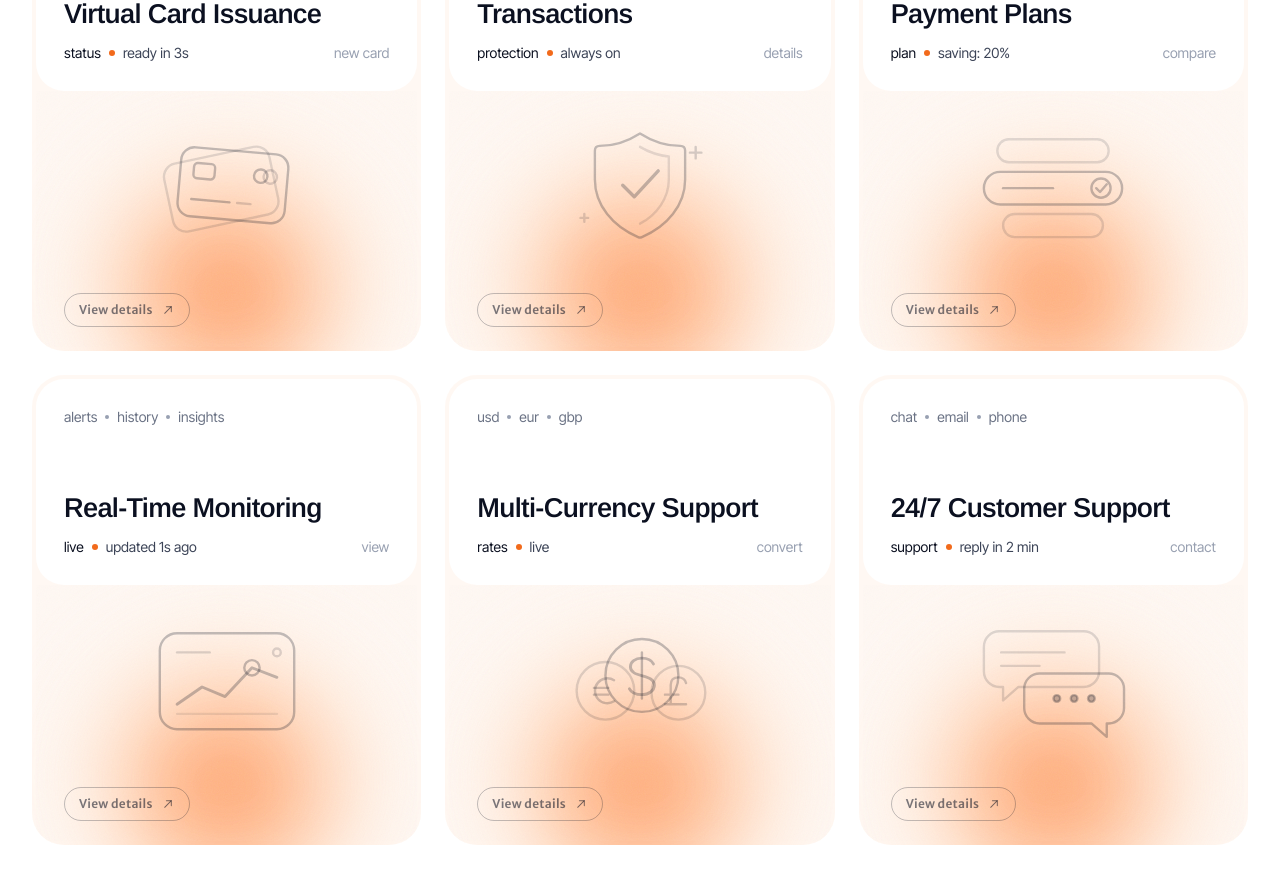
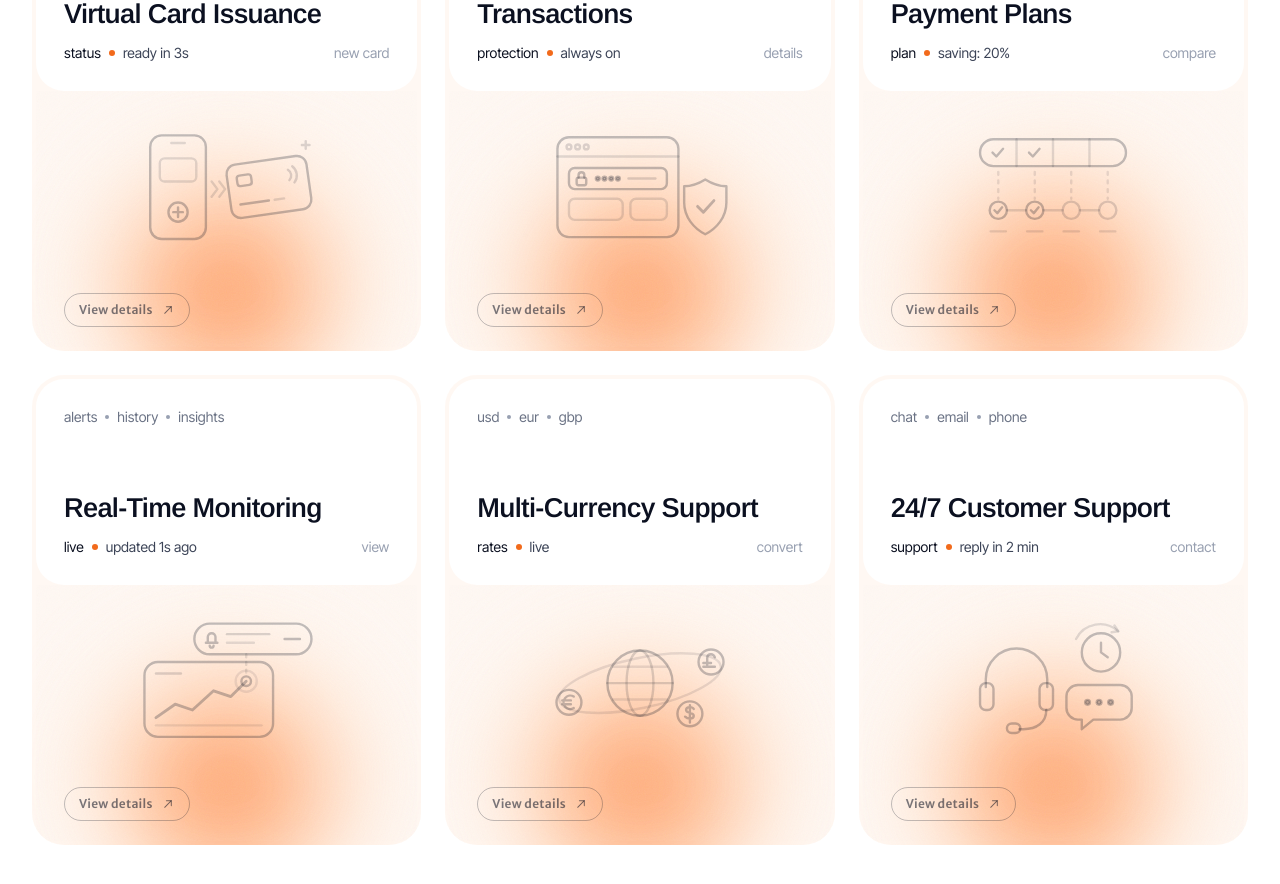
Before and after one commit to abrkabir/brand-stripcard, a Next.js app: page / in a window 1280 px wide. Shown: the part 2360-3244 px from the top of the page. Built offline with nearby package versions, Linux system fonts and the light colour scheme; no server answers.

Commit message:
why cards updated

```diff
--- a/src/components/home/WhyCard.jsx
+++ b/src/components/home/WhyCard.jsx
@@ -154,95 +154,162 @@ function Line({ children, ...props }) {
   );
 }
 
-/** Two cards fanned, the front one with a chip, a number line and a mark. */
+/** Issuance: a phone with a "+" button, a fresh card sliding out of it. */
 function CardsArt(props) {
   return (
     <Line {...props}>
-      <rect x="38" y="36" width="112" height="72" rx="14" transform="rotate(-12 94 72)" strokeOpacity="0.5" />
-      <g transform="rotate(5 106 70)">
-        <rect x="50" y="32" width="112" height="72" rx="14" />
-        <rect x="64" y="48" width="22" height="16" rx="4" />
-        <path d="M64 86h40" />
-        <path d="M112 86h14" strokeOpacity="0.6" />
-        <circle cx="134" cy="56" r="7" />
-        <circle cx="144" cy="56" r="7" strokeOpacity="0.6" />
+      {/* Phone, with a card thumbnail and the create button. */}
+      <rect x="20" y="16" width="58" height="108" rx="12" />
+      <path d="M42 24h14" strokeOpacity="0.5" />
+      <rect x="30" y="40" width="38" height="24" rx="5" strokeOpacity="0.5" />
+      <circle cx="49" cy="96" r="10" />
+      <path d="M49 91v10M44 96h10" />
+
+      {/* Motion between the two. */}
+      <path d="m84 64 6 8-6 8M92 64l6 8-6 8" strokeOpacity="0.5" />
+
+      {/* The new card: chip, number, contactless. */}
+      <g transform="rotate(-8 142 72)">
+        <rect x="102" y="42" width="84" height="56" rx="10" />
+        <rect x="112" y="54" width="15" height="11" rx="3" />
+        <path d="M112 84h30" />
+        <path d="M148 84h10" strokeOpacity="0.5" />
+        <path d="M166 55a7 7 0 0 1 0 11M171 52a12 12 0 0 1 0 17" strokeOpacity="0.6" />
       </g>
+      <path d="M182 22v8M178 26h8" strokeOpacity="0.6" />
     </Line>
   );
 }
 
-/** A rounded shield with a check, and two small sparks. */
+/** Security: a checkout form with a lock and a masked number, shield beside. */
 function ShieldArt(props) {
   return (
     <Line {...props}>
-      <path d="M100 14c14 9 28 13 42 13 3 0 5 2 5 5v30c0 27-19 49-45 60a5 5 0 0 1-4 0c-26-11-45-33-45-60V32c0-3 2-5 5-5 14 0 28-4 42-13Z" />
-      <path d="M100 28c10 6 20 9 30 10v24c0 20-13 37-30 46" strokeOpacity="0.45" />
-      <path d="m82 68 12 12 25-27" strokeWidth="3.5" />
-      <path d="M158 28v12M152 34h12" strokeOpacity="0.7" />
-      <path d="M42 98v8M38 102h8" strokeOpacity="0.6" />
+      {/* Browser window. */}
+      <rect x="14" y="18" width="126" height="104" rx="12" />
+      <path d="M14 38h126" strokeOpacity="0.5" />
+      <circle cx="26" cy="28" r="2.5" strokeOpacity="0.6" />
+      <circle cx="35" cy="28" r="2.5" strokeOpacity="0.6" />
+      <circle cx="44" cy="28" r="2.5" strokeOpacity="0.6" />
+
+      {/* Card number field: padlock, masked digits, last four. */}
+      <rect x="26" y="50" width="102" height="22" rx="6" />
+      <rect x="34" y="60" width="10" height="8" rx="2" />
+      <path d="M36 60v-2.5a3 3 0 0 1 6 0V60" />
+      <circle cx="56" cy="61" r="2" fill="currentColor" />
+      <circle cx="63" cy="61" r="2" fill="currentColor" />
+      <circle cx="70" cy="61" r="2" fill="currentColor" />
+      <circle cx="77" cy="61" r="2" fill="currentColor" />
+      <path d="M88 61h28" strokeOpacity="0.6" />
+
+      {/* Expiry and CVC. */}
+      <rect x="26" y="82" width="56" height="22" rx="6" strokeOpacity="0.5" />
+      <rect x="90" y="82" width="38" height="22" rx="6" strokeOpacity="0.5" />
+
+      {/* Shield, checked. */}
+      <path d="M168 62c8 5 15 7 22 7v17c0 15-10 27-22 33-12-6-22-18-22-33V69c7 0 14-2 22-7Z" />
+      <path d="m160 90 6 6 11-12" strokeWidth="3" />
     </Line>
   );
 }
 
-/** Three plan tiers, the middle one picked out and ticked. */
+/** Plans: one total split into four parts, paid off along a timeline. */
 function PlansArt(props) {
   return (
     <Line {...props}>
-      <rect x="42" y="20" width="116" height="24" rx="12" strokeOpacity="0.5" />
-      <rect x="28" y="54" width="144" height="34" rx="17" />
-      <path d="M48 71h52" />
-      <circle cx="150" cy="71" r="10" />
-      <path d="m145 71 4 4 7-8" />
-      <rect x="48" y="98" width="104" height="24" rx="12" strokeOpacity="0.5" />
+      {/* The total, in four instalments — the first two paid. */}
+      <rect x="24" y="20" width="152" height="28" rx="14" />
+      <path d="M62 20v28M100 20v28M138 20v28" strokeOpacity="0.5" />
+      <path d="m37 34 4 4 7-8M75 34l4 4 7-8" />
+
+      {/* Each part drops to its date. */}
+      <path d="M43 54v28M81 54v28M119 54v28M157 54v28" strokeOpacity="0.4" strokeDasharray="3 6" />
+
+      {/* Timeline. */}
+      <path d="M52 94h20M90 94h20M128 94h20" strokeOpacity="0.5" />
+      <circle cx="43" cy="94" r="9" />
+      <circle cx="81" cy="94" r="9" />
+      <circle cx="119" cy="94" r="9" strokeOpacity="0.6" />
+      <circle cx="157" cy="94" r="9" strokeOpacity="0.6" />
+      <path d="m39 94 3 3 5-6M77 94l3 3 5-6" />
+      <path d="M35 116h16M73 116h16M111 116h16M149 116h16" strokeOpacity="0.45" />
     </Line>
   );
 }
 
-/** A small dashboard: a live line climbing, its latest point lit. */
+/** Monitoring: a spend lands on the chart and fires a notification. */
 function MonitorArt(props) {
   return (
     <Line {...props}>
-      <rect x="30" y="20" width="140" height="100" rx="18" />
-      <path d="M48 40h34" strokeOpacity="0.6" />
-      <circle cx="152" cy="40" r="4" strokeOpacity="0.6" />
-      <path d="M48 104h104" strokeOpacity="0.35" />
-      <polyline points="48,94 74,76 98,86 126,56 152,66" strokeWidth="3" />
-      <circle cx="126" cy="56" r="8" />
+      {/* Notification, with its bell. */}
+      <rect x="66" y="10" width="122" height="32" rx="16" />
+      <path d="M78 30h12M80 30v-6a4 4 0 0 1 8 0v6M82 33a2 2 0 0 0 4 0" />
+      <path d="M100 21h44" strokeOpacity="0.6" />
+      <path d="M100 30h28" strokeOpacity="0.45" />
+      <path d="M160 26h16" />
+
+      {/* What triggered it. */}
+      <path d="M120 42v22" strokeOpacity="0.4" strokeDasharray="3 5" />
+
+      {/* Dashboard. */}
+      <rect x="14" y="50" width="134" height="78" rx="14" />
+      <path d="M26 62h26" strokeOpacity="0.6" />
+      <path d="M26 116h110" strokeOpacity="0.35" />
+      <polyline points="26,108 46,94 64,100 86,80 104,86 120,70" strokeWidth="3" />
+      <circle cx="120" cy="70" r="5" />
+      <circle cx="120" cy="70" r="11" strokeOpacity="0.35" />
     </Line>
   );
 }
 
-/** Three coins, overlapping, each in a different currency. */
+/** Currencies: a globe, with $, € and £ coins in orbit around it. */
 function CurrencyArt(props) {
   return (
     <Line {...props}>
-      <circle cx="64" cy="80" r="30" strokeOpacity="0.55" />
-      <circle cx="140" cy="82" r="28" strokeOpacity="0.55" />
-      <circle cx="102" cy="64" r="38" />
+      {/* Orbit. */}
+      <ellipse cx="100" cy="72" rx="86" ry="26" transform="rotate(-12 100 72)" strokeOpacity="0.4" />
+
+      {/* Globe. */}
+      <circle cx="100" cy="72" r="34" />
+      <ellipse cx="100" cy="72" rx="14" ry="34" strokeOpacity="0.6" />
+      <path d="M66 72h68" strokeOpacity="0.6" />
+      <path d="M72 55h56M72 89h56" strokeOpacity="0.4" />
 
       {/* € */}
-      <path d="M73 69a13 13 0 1 0 0 22" strokeOpacity="0.8" />
-      <path d="M52 77h15M52 84h15" strokeOpacity="0.8" />
+      <circle cx="26" cy="92" r="13" />
+      <path d="M31 86a7 7 0 1 0 0 12M19 90h9M19 94h9" />
+      {/* £ */}
+      <circle cx="174" cy="50" r="13" />
+      <path d="M178 45c-1-2-2-3-4-3-3 0-4 2-4 4v9M166 51h8M166 55h12" />
       {/* $ */}
-      <path d="M102 40v48" />
-      <path d="M114 52c-2-4-7-6-12-6-7 0-12 4-12 9 0 12 25 7 25 19 0 6-6 10-13 10-6 0-11-2-13-6" strokeWidth="3" />
-      {/* £ */}
-      <path d="M148 72c-1-4-4-6-8-6-5 0-8 3-8 8v20M126 84h14M126 94h22" strokeOpacity="0.8" />
+      <circle cx="152" cy="104" r="13" />
+      <path d="M152 95v18M156 99c-1-2-2-2-4-2-3 0-4 1-4 3 0 4 8 2 8 6 0 2-2 3-4 3-2 0-4-1-5-2" />
     </Line>
   );
 }
 
-/** A question and a reply, the reply still typing. */
+/** Support: a headset, a round-the-clock clock, and a reply on its way. */
 function SupportArt(props) {
   return (
     <Line {...props}>
-      <path d="M44 18h88a16 16 0 0 1 16 16v26a16 16 0 0 1-16 16H64l-16 14V76h-4a16 16 0 0 1-16-16V34a16 16 0 0 1 16-16Z" strokeOpacity="0.55" />
-      <path d="M46 40h66M46 54h40" strokeOpacity="0.55" />
+      {/* Headset and mic. */}
+      <path d="M30 76v-8a32 32 0 0 1 64 0v8" />
+      <rect x="24" y="72" width="14" height="28" rx="6" />
+      <rect x="86" y="72" width="14" height="28" rx="6" />
+      <path d="M93 100c0 13-10 20-24 20h-4" />
+      <rect x="52" y="114" width="14" height="10" rx="5" />
 
-      <path d="M86 62h72a16 16 0 0 1 16 16v20a16 16 0 0 1-16 16h-2v14l-16-14H86a16 16 0 0 1-16-16V78a16 16 0 0 1 16-16Z" />
-      <circle cx="104" cy="88" r="3.5" fill="currentColor" />
-      <circle cx="122" cy="88" r="3.5" fill="currentColor" />
-      <circle cx="140" cy="88" r="3.5" fill="currentColor" />
+      {/* 24/7 clock with a looping arrow. */}
+      <circle cx="150" cy="40" r="20" />
+      <path d="M150 30v10l7 5" />
+      <path d="M124 26a28 28 0 0 1 44-8" strokeOpacity="0.5" />
+      <path d="m164 12 4 6-7 1" strokeOpacity="0.5" />
+
+      {/* Reply, still typing. */}
+      <path d="M126 74h44a12 12 0 0 1 12 12v12a12 12 0 0 1-12 12h-28l-12 10v-10h-4a12 12 0 0 1-12-12V86a12 12 0 0 1 12-12Z" />
+      <circle cx="136" cy="92" r="2.5" fill="currentColor" />
+      <circle cx="148" cy="92" r="2.5" fill="currentColor" />
+      <circle cx="160" cy="92" r="2.5" fill="currentColor" />
     </Line>
   );
 }
```
